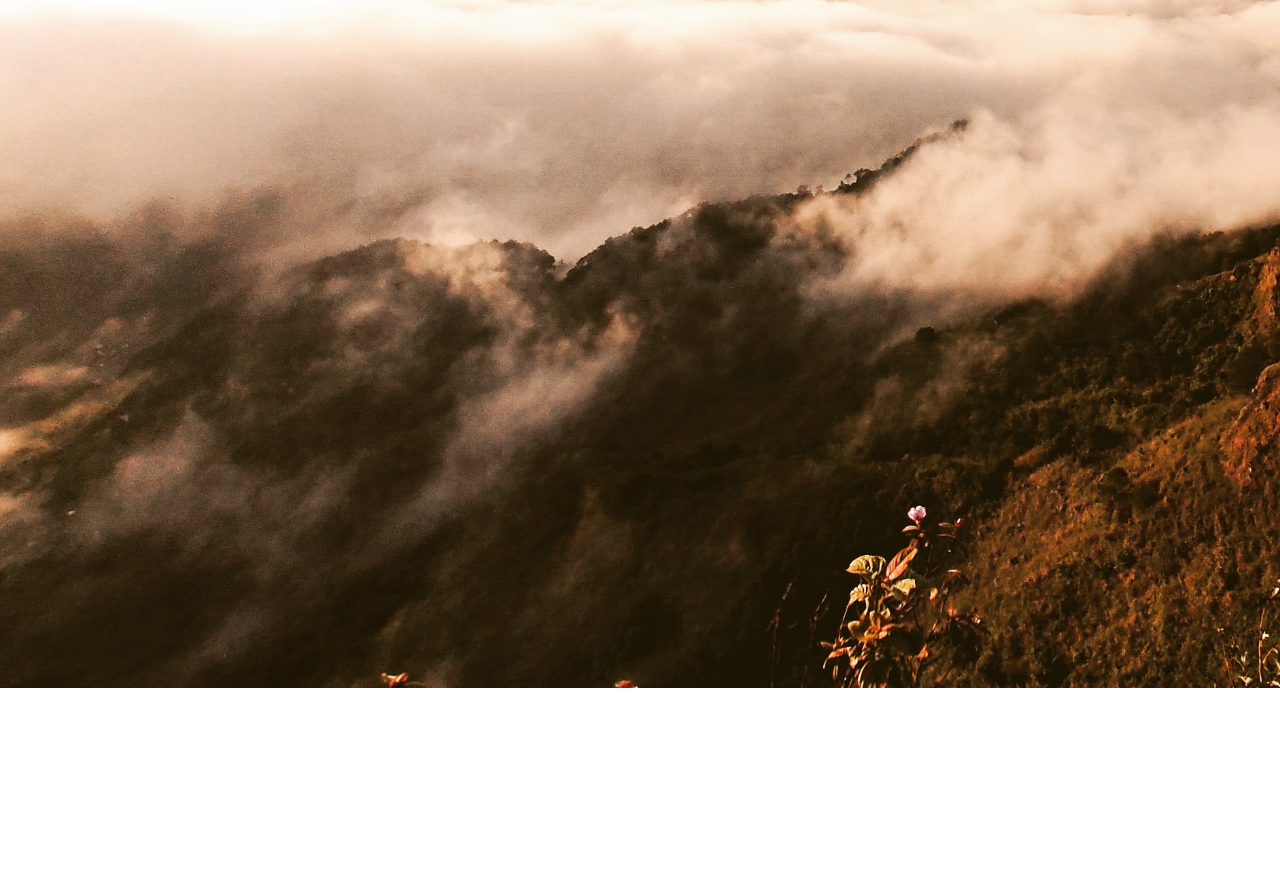
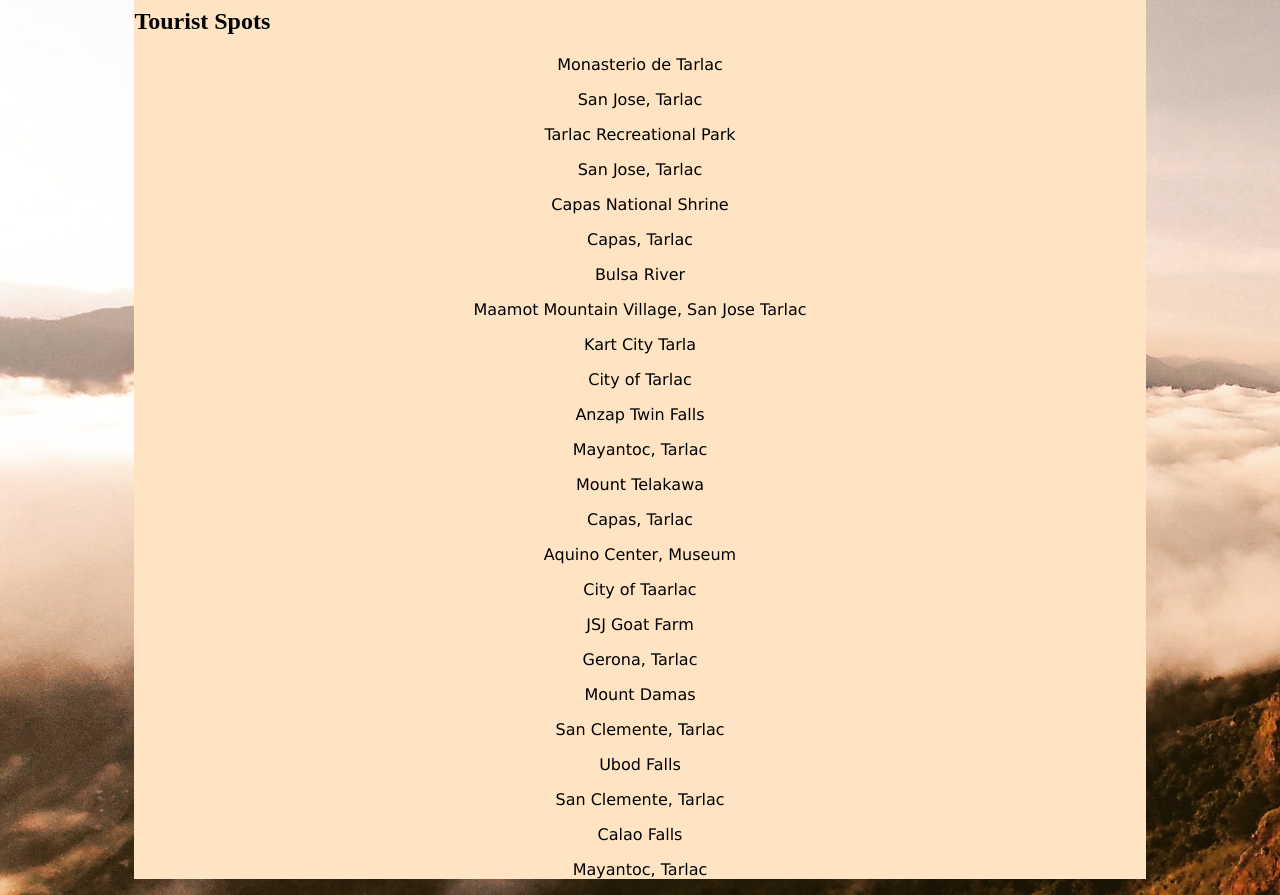
Before and after one commit to geraldvallega/Landing, a plain HTML site: page index.html in a window 1280 px wide. Shown: the part 112-1007 px from the top of the page. Before the commit the page ends 800 px from the top, so only its background shows below. Drawn offline with Linux system fonts and the light colour scheme.

Commit message:
add article, tourist spot p

```diff
--- a/index.html
+++ b/index.html
@@ -14,7 +14,39 @@
     <h1>"MalaTarlac"</h1>
     <p> Feel the exciting fun and adventures here in Tarlac</p>
 </header>
-<main></main>
+<!----------------------------------------------- Main sevtion ------------------------------------------------->
+<main>
+<!----------------------------------------------- Section 1 ---------------------------------------------------->
+<section>
+    <h2>Tourist Spots</h2>
+    <article>
+        <p>Monasterio de Tarlac</p>
+        <P>San Jose, Tarlac</P>
+        <p>Tarlac Recreational Park</p>
+        <p> San Jose, Tarlac</p>
+        <p>Capas National Shrine</p>
+        <p>Capas, Tarlac</p>
+        <p>Bulsa River</p>
+        <p>Maamot Mountain Village, San Jose Tarlac</p>
+        <p>Kart City Tarla</p>
+        <p>City of Tarlac</p>
+        <p>Anzap Twin Falls</p>
+        <p>Mayantoc, Tarlac</p>
+        <p>Mount Telakawa</p>
+        <p>Capas, Tarlac</p>
+        <p>Aquino Center, Museum</p>
+        <p>City of Taarlac</p>
+        <p>JSJ Goat Farm</p>
+        <p>Gerona, Tarlac</p>
+        <p>Mount Damas</p>
+        <p>San Clemente, Tarlac</p>
+        <p>Ubod Falls</p>
+        <p>San Clemente, Tarlac</p>
+        <p>Calao Falls</p>
+        <p>Mayantoc, Tarlac</p>
+    </article>
+</section>
+</main>
 </div>
 </body>
 </html>
```
